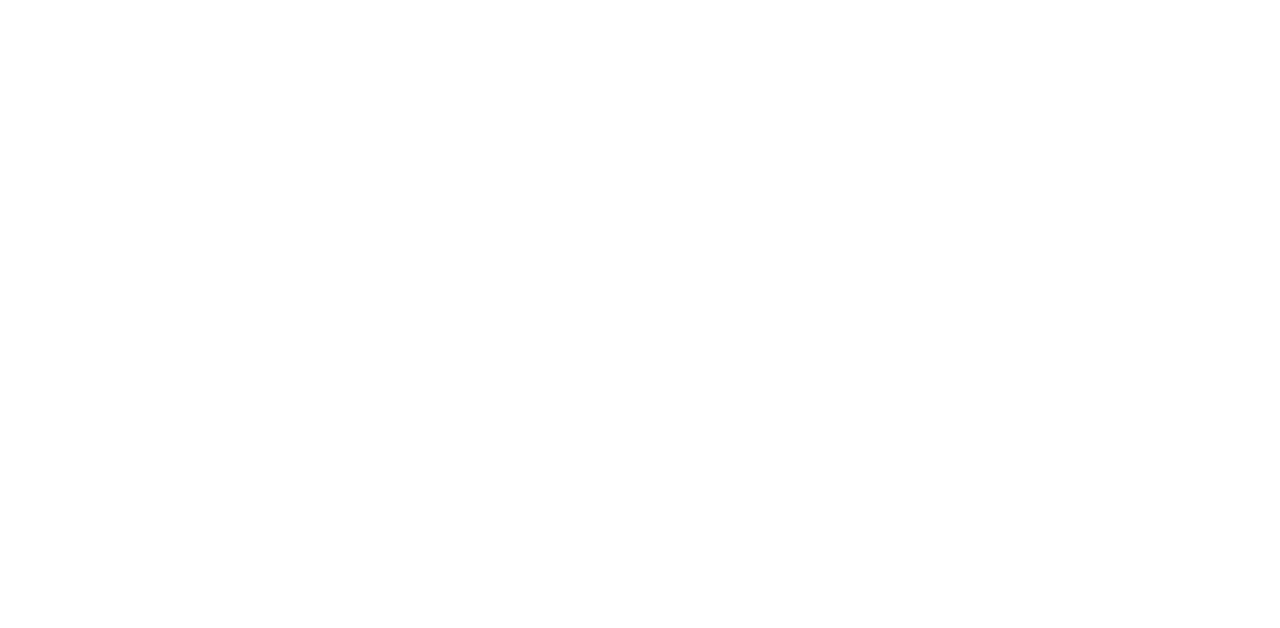
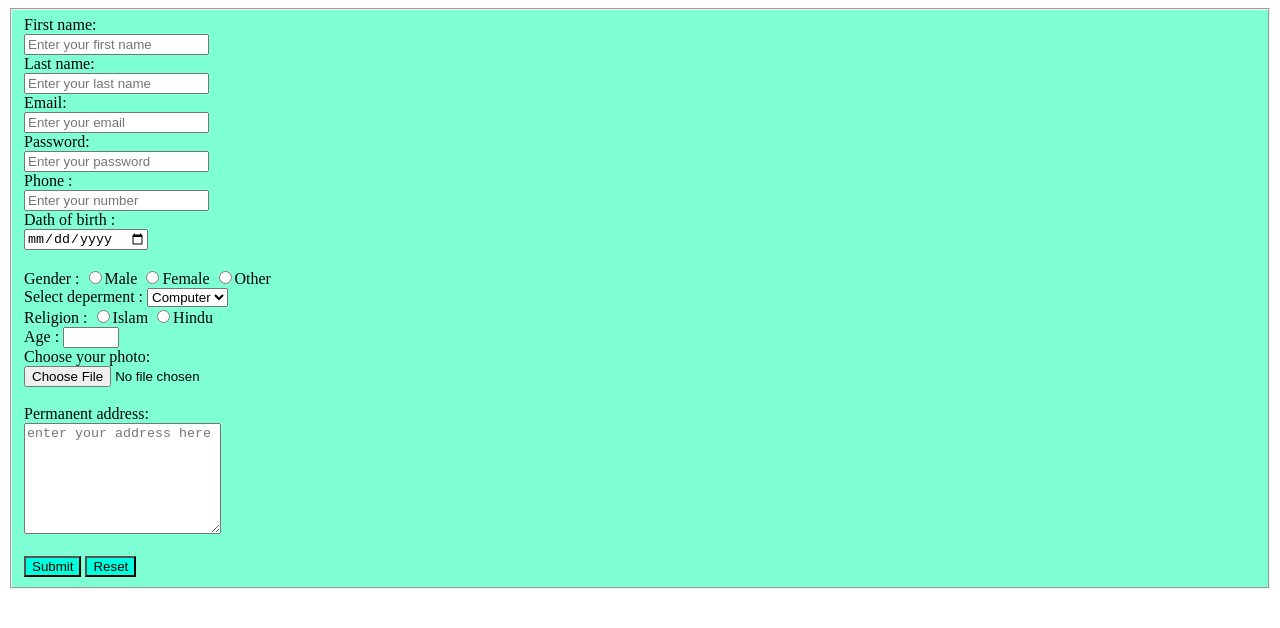
Before and after one commit to Maruf131/my-third-repo, a plain HTML site: page index.html in a window 1280 px wide. Drawn offline with Linux system fonts and the light colour scheme.

```diff
--- a/index.html
+++ b/index.html
@@ -7,6 +7,53 @@
     <title>Document</title>
 </head>
 <body>
+    <form action="file:///E:/web%20programming/style.css">
+        <fieldset style="background-color: aquamarine; color: rgb(5, 5, 5);">
+            <div class="form_field">
+                <label for="user"> First name:</label><br>
+                <input type="text" id="user" name="UserF_name" placeholder="Enter your first name "><br>
+                <label for="user"> Last name:</label><br>
+                <input type="text" id="user" name="Userl_name" placeholder="Enter your last name "><br>
+                <label for="user"> Email:</label><br>
+                <input type="email" id="user" name="userEmail" placeholder="Enter your email "><br>
+                <label for="user"> Password:</label><br>
+                <input type="password" id="user" name="user_password" placeholder="Enter your password "><br>
+                <label for="user"> Phone :</label><br>
+                <input type="phone " id="user" name="user_number" placeholder="Enter your number "><br>
+                <label for="user"> Dath of birth :</label><br>
+                <input type="date" id="user" name="user_d_birth"><br><br>
+                <label for="user">Gender :</label>
+                <input type="radio" id="user" name="user_number">Male
+                <input type="radio" id="user" name="user_number">Female
+                <input type="radio" id="user" name="user_number">Other <br>
+
+
+
+                <label for="user"> Select deperment :</label>
+                <select name="user_dept" id="">
+                    <option value="">Computer</option>
+                    <option value="">Civil</option>
+                    <option value="">Pawer</option>
+                    <option value="">Food </option>
+                </select><br>
+
+                <label for="user"> Religion :</label>
+                <input type="radio" name="Religion">Islam
+                <input type="radio" name="Religion">Hindu <br>
+
+                <label for="user"> Age :</label>
+                <input type="number" min="18" max="35"><br>
+
+                <label for="user"> Choose your photo:</label><br>
+                <input type="file" name="user_photo"><br><br>
+                <label for="user"> Permanent address:</label><br>
+                <textarea name="user_addr" id="" cols="22" rows="7" placeholder="enter your address here "></textarea><br><br>
+                <input style="background-color: rgb(0, 255, 221);" type="submit" id="">
+                <input style="background-color: rgb(0, 255, 221);" type="Reset" id="">
+            </div>
+        </fieldset>
+    </form>
+
 
 </body>
 </html>
```
